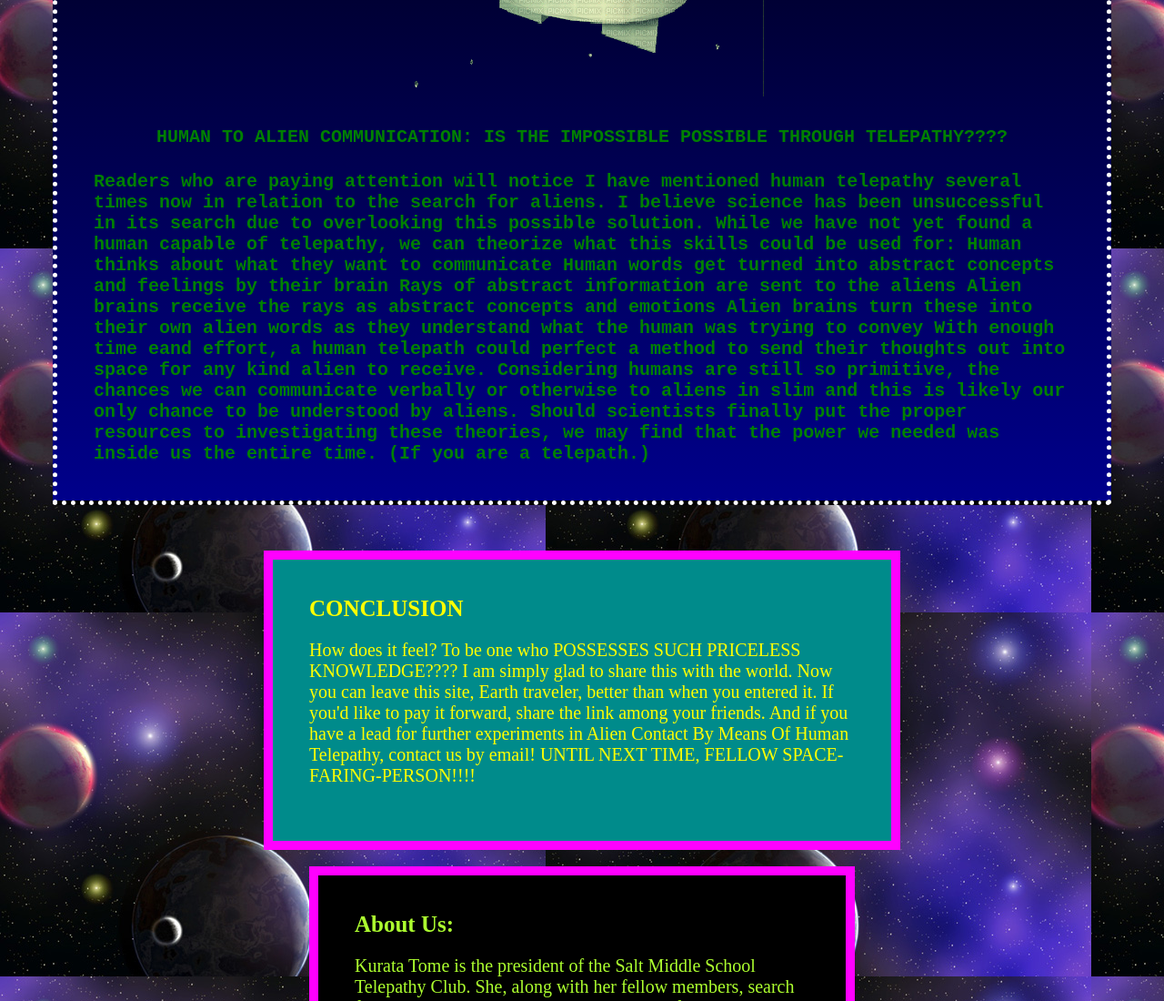
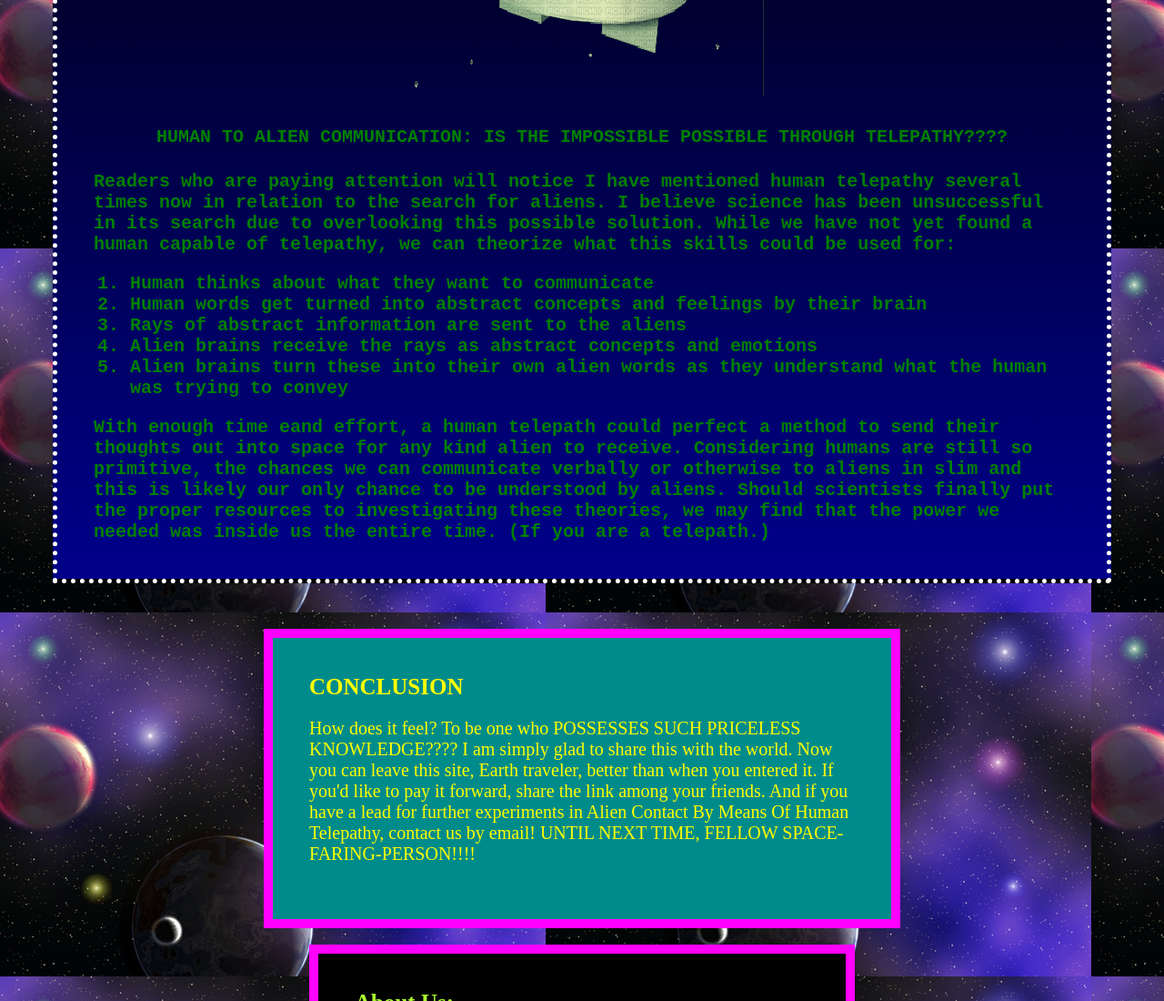
Before and after one commit to STL-LC101-Sept-22/js-assignment-4-html-me-something-goosetime, a website: page index.html in a window 1280 px wide. Shown: the part 4527-5627 px from the top of the page at 91% size. Drawn offline with Linux system fonts and the light colour scheme.

Commit message:
Site done, list edit, Tome would still be proud :>

```diff
--- a/index.html
+++ b/index.html
@@ -62,11 +62,13 @@
             <h4>HUMAN TO ALIEN COMMUNICATION: IS THE IMPOSSIBLE POSSIBLE THROUGH TELEPATHY????</h4>
             Readers who are paying attention will notice I have mentioned human telepathy several times now in relation to the search for aliens. I believe science has been unsuccessful in its search due to overlooking this possible solution. While we have not yet found a human capable of telepathy, we can theorize what this skills could be used for:
 
-            Human thinks about what they want to communicate
-            Human words get turned into abstract concepts and feelings by their brain
-            Rays of abstract information are sent to the aliens
-            Alien brains receive the rays as abstract concepts and emotions
-            Alien brains turn these into their own alien words as they understand what the human was trying to convey
+            <ol>
+               <li>Human thinks about what they want to communicate</li>
+               <li>Human words get turned into abstract concepts and feelings by their brain</li>
+               <li>Rays of abstract information are sent to the aliens</li>
+               <li>Alien brains receive the rays as abstract concepts and emotions</li>
+               <li>Alien brains turn these into their own alien words as they understand what the human was trying to convey</li>
+            </ol>
 
             With enough time eand effort, a human telepath could perfect a method to send their thoughts out into space for any kind alien to receive. Considering humans are still so primitive, the chances we can communicate verbally or otherwise to aliens in slim and this is likely our only chance to be understood by aliens. Should scientists finally put the proper resources to investigating these theories, we may find that the power we needed was inside us the entire time. (If you are a telepath.)
          </article>
```
